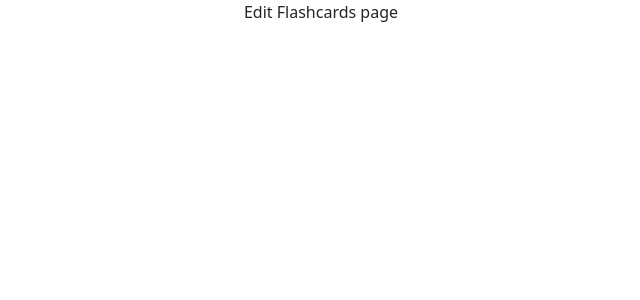
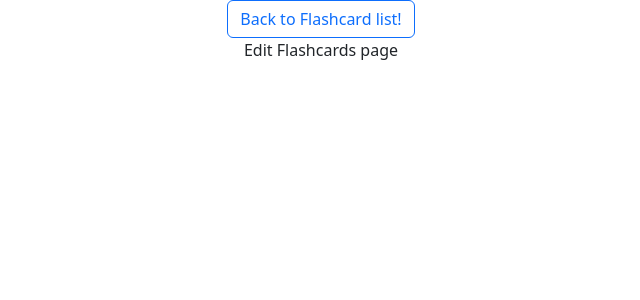
Before and after one commit to AJmints/IntelliJAC-LiftOff, a React (Create React App) app in the folder frontend_intellijac/intellijac-frontend/: page /editflashcard in a window 1280 px wide. Shown: the top 300 px of the page, without its empty margins (319-959 px from the left). Built offline with nearby package versions, Linux system fonts and the light colour scheme.

Commit message:
Added router links and blank edit flashcards page - complete.

```diff
--- a/frontend_intellijac/intellijac-frontend/src/App.js
+++ b/frontend_intellijac/intellijac-frontend/src/App.js
@@ -6,12 +6,13 @@ import Flashcards from './components/Flashcards';
 import { BrowserRouter as Router, Route, Routes } from 'react-router-dom';
 import EditFlashcards from './components/EditFlashcards.js';
 
+
 function App() {
   return (
     <div className="App">
       <Router>
         <Routes>
-          <Route exact path="/" element={<Flashcards/>}/>
+          <Route exact path="/flashcards" element={<Flashcards/>}/>
           <Route exact path="/editflashcard" element={<EditFlashcards/>}/>
         </Routes>
       </Router>
--- a/frontend_intellijac/intellijac-frontend/src/components/EditFlashcards.js
+++ b/frontend_intellijac/intellijac-frontend/src/components/EditFlashcards.js
@@ -1,9 +1,14 @@
 import React from "react";
+import { Link } from "react-router-dom";
 
 function EditFlashcards() {
 
     return (
         <div>
+            <Link className="btn btn-outline-primary mx-2" to="/flashcards">
+            Back to Flashcard list!
+            </Link>
+            <br></br>
             Edit Flashcards page
         </div>
     )
```
Also changed, not shown: 1 other file (tests, documents, lock files or other folders).
